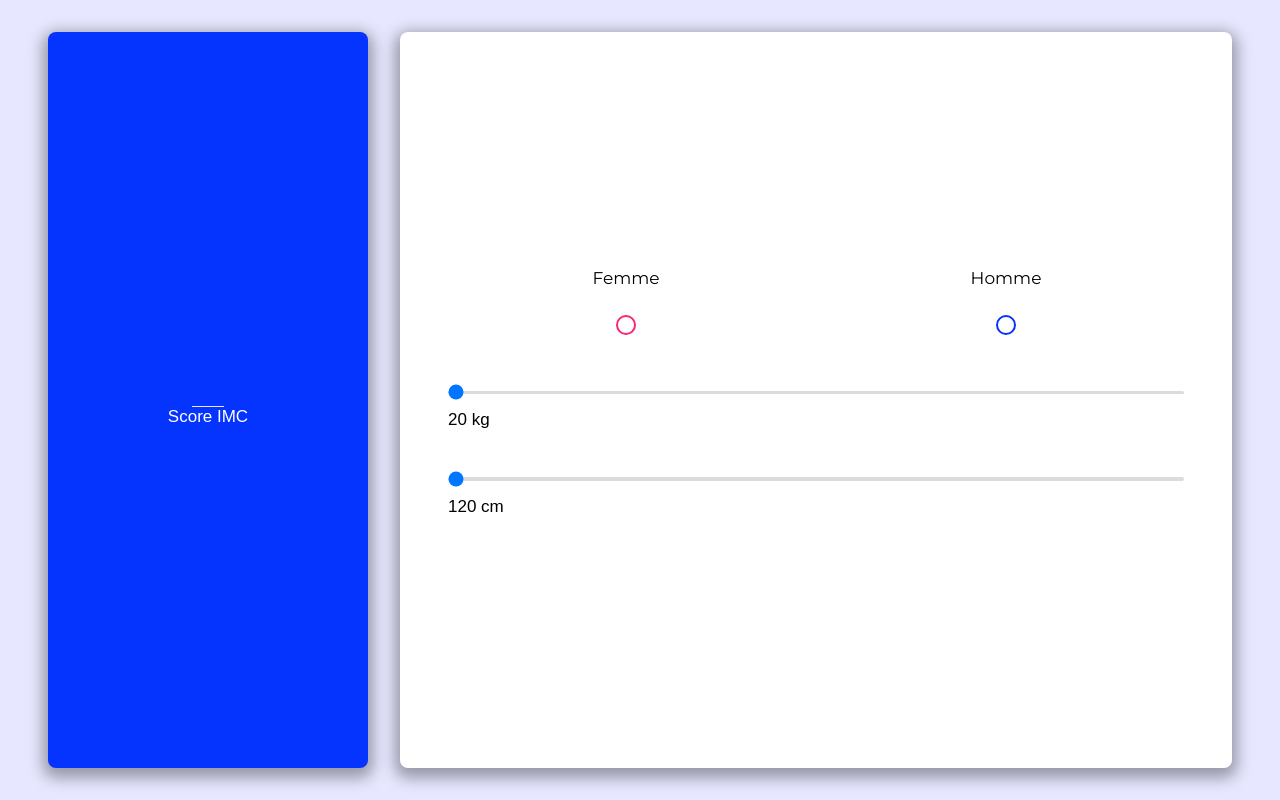
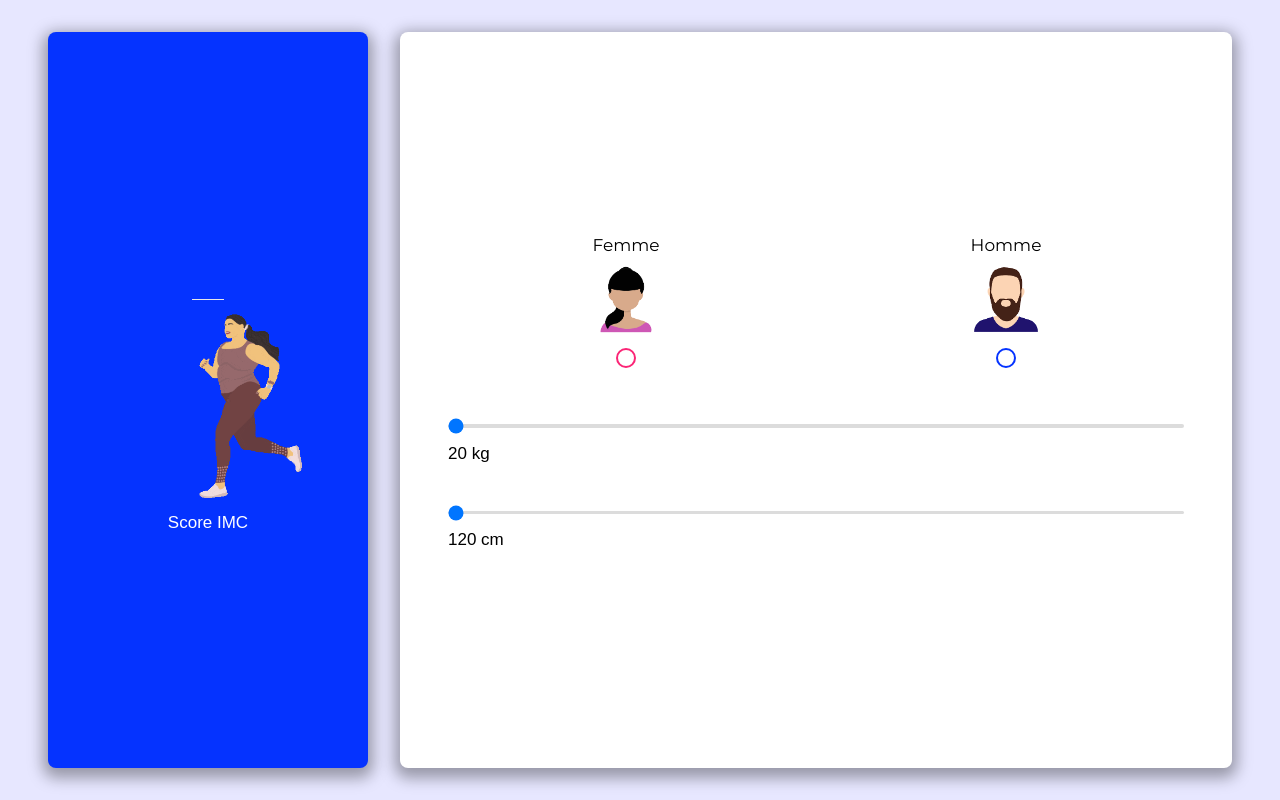
Before and after one commit to MadinaDvlpr/BMI-Calculator, a plain HTML site: page index.html in a window 1280 px wide. Drawn offline with nearby package versions, Linux system fonts and the light colour scheme; a web font is replaced by a local one.

Commit message:
ADD icono

```diff
--- a/index.html
+++ b/index.html
@@ -52,8 +52,7 @@
     </main>
 
 
-    <script src="assets/js/imc-app.js"></script>
-    <script src="https://unpkg.com/boxicons@2.1.4/dist/boxicons.js"></script>
+    <script src="assets/js/app.js"></script>
 
 </body>
 </html>
```
Also changed, not shown: assets/img/bmi-project.png (added), assets/img/female-removebg-preview.png (added), assets/img/male-removebg-preview.png (added), assets/img/running.gif (added).
